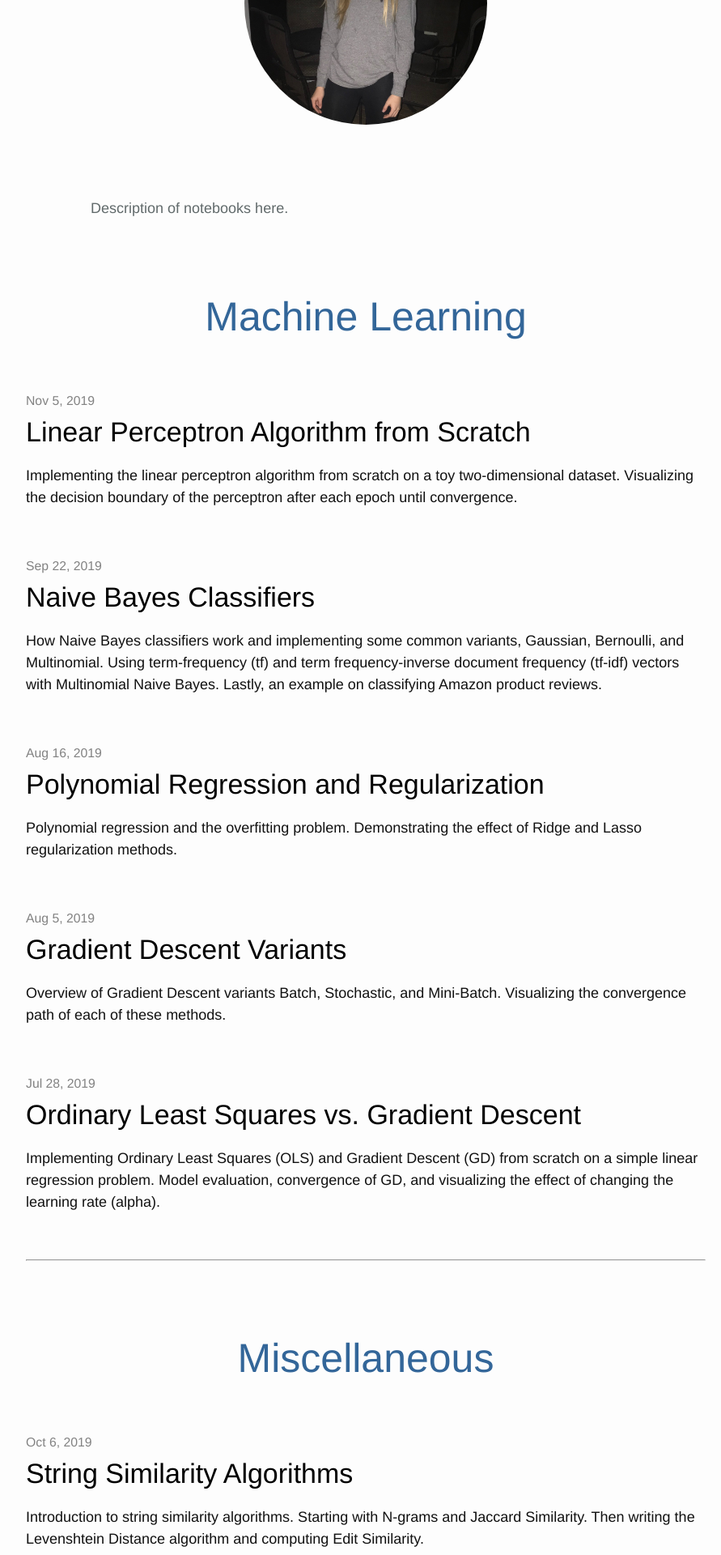
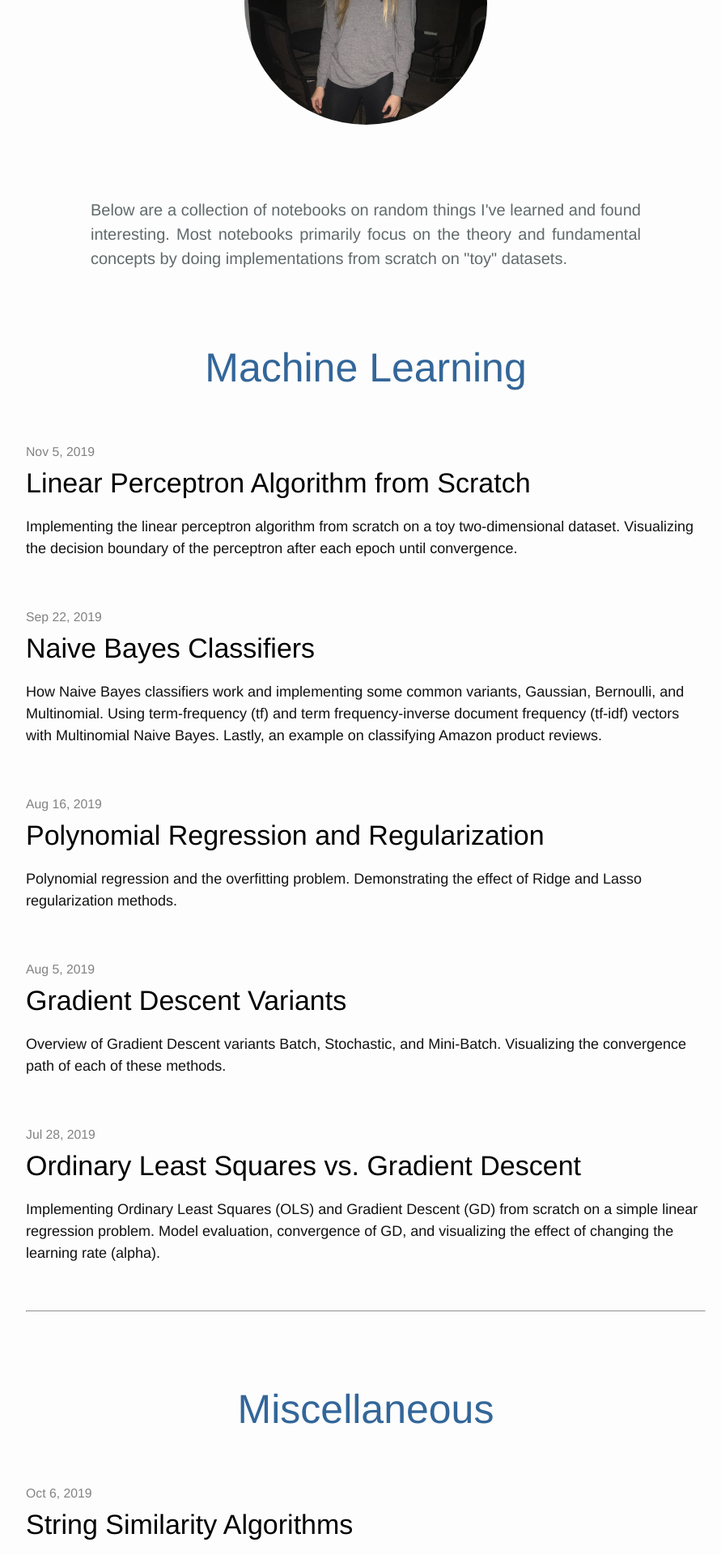
Before and after one commit to ashleypoyer/ashleypoyer.github.io, a Jekyll site: the page built from index.markdown, in a window 1280 px wide. Shown: the part 363-2283 px from the top of the page at 81% size, without its empty margins (188-1079 px from the left). Built offline with Jekyll 4.4.1, drawn with Linux system fonts in a browser that asks for light colours.

Commit message:
added notebook description

```diff
--- a/_layouts/categories.html
+++ b/_layouts/categories.html
@@ -8,7 +8,7 @@ title: Notebooks
 </center>
 
 
-<div class="description"> Description of notebooks here.</div>
+<div class="description">Below are a collection of notebooks on random things I've learned and found interesting. Most notebooks primarily focus on the theory and fundamental concepts by doing implementations from scratch on "toy" datasets.</div>
 
 <style>
 
@@ -24,7 +24,9 @@ div.description {
   margin-right: 80px;
   margin-left: 80px;
   text-align: justify;
-  color: #616A6B; /* #515A5A; #424949 */
+  word-spacing: 0px;
+  color: #616A6B; /* #515A5A; #424949 616A6B*/
+  font-size: 20px;
 }
 
 
@@ -77,7 +79,7 @@ h5 { font-family: 'Helvetica Neue', sans-serif; font-size: 50px; font-weight: 30
           </a>
         </h1>
 
-        <div class="text-justify">
+        <div class="text-justify" style="font-size: 18px">
           {{ post.description }}
         </div>
         {%- if site.show_excerpts -%}
```
